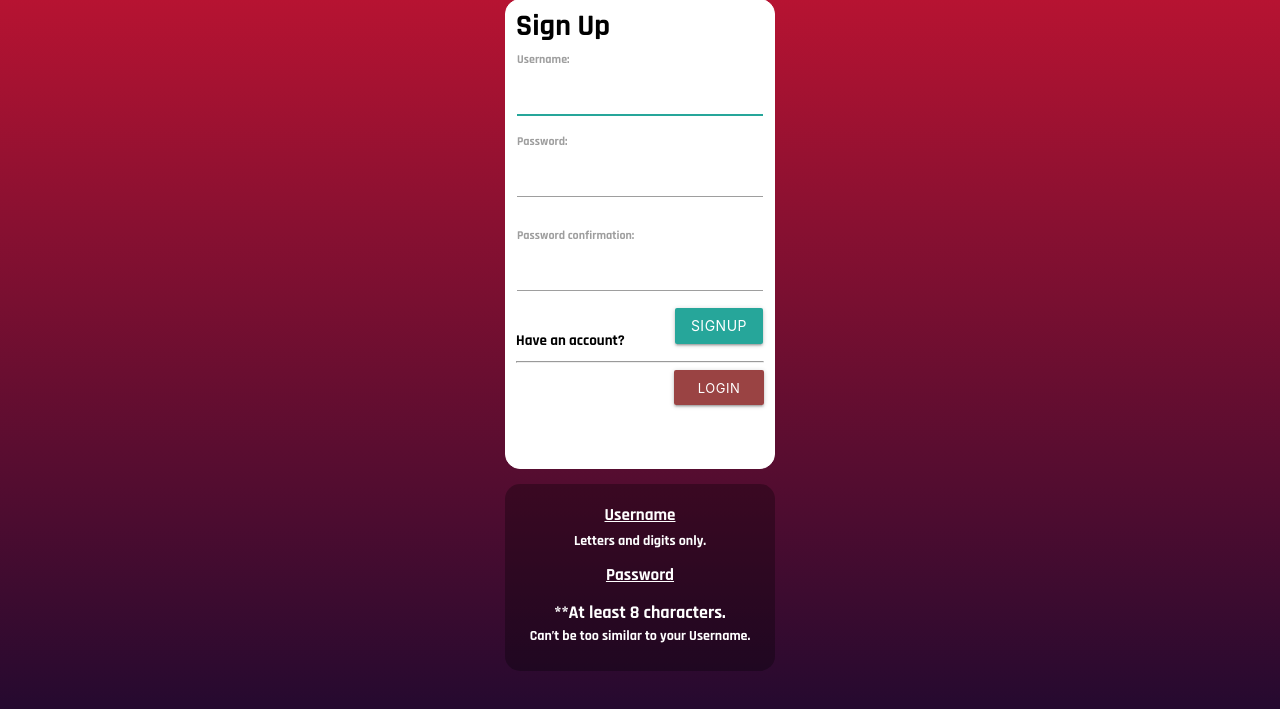
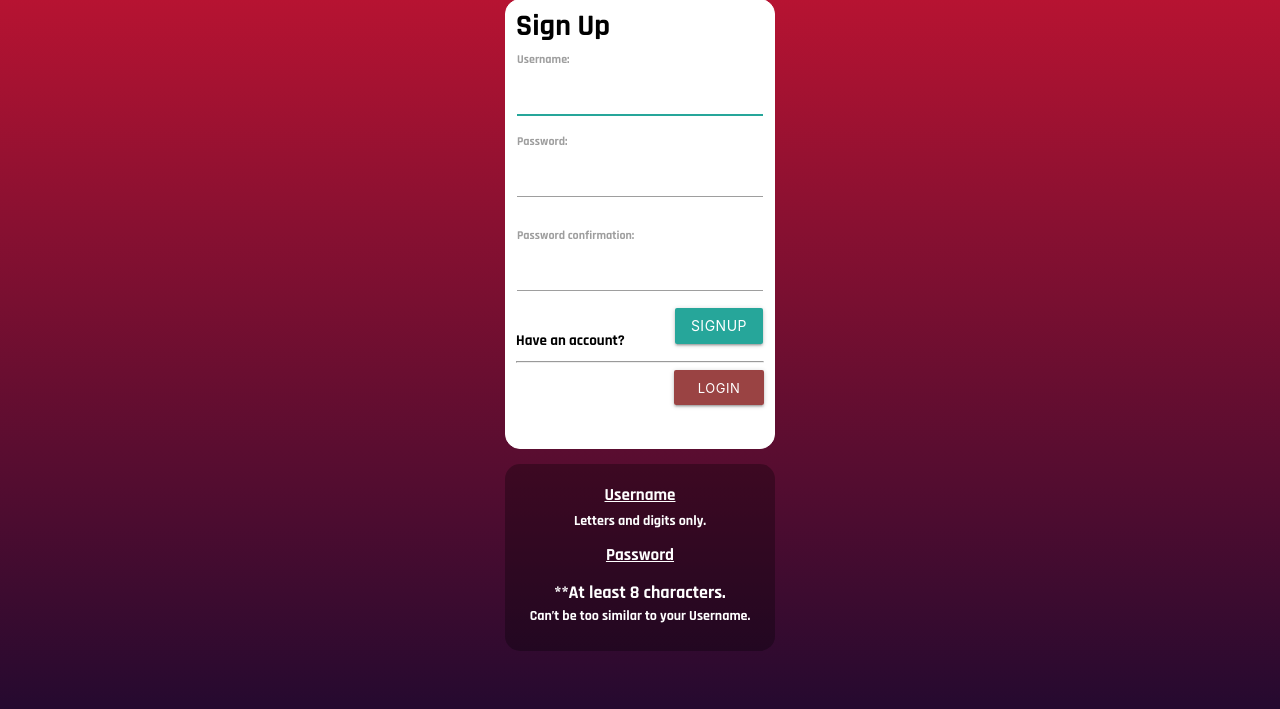
Before and after one commit to prabhjeevan/boomipy, a Django app: page /accounts/signup in a window 1280 px wide. Shown: the part 61-770 px from the top of the page. Run offline with Django 3.2, Linux system fonts and the light colour scheme.

Commit message:
responsive

```diff
--- a/main_app/static/css/style.css
+++ b/main_app/static/css/style.css
@@ -611,7 +611,7 @@ padding-bottom: 0px;
 
 #signuppage {
 
-  height: 470px;
+  height: 450px;
 }
 
 }
```
